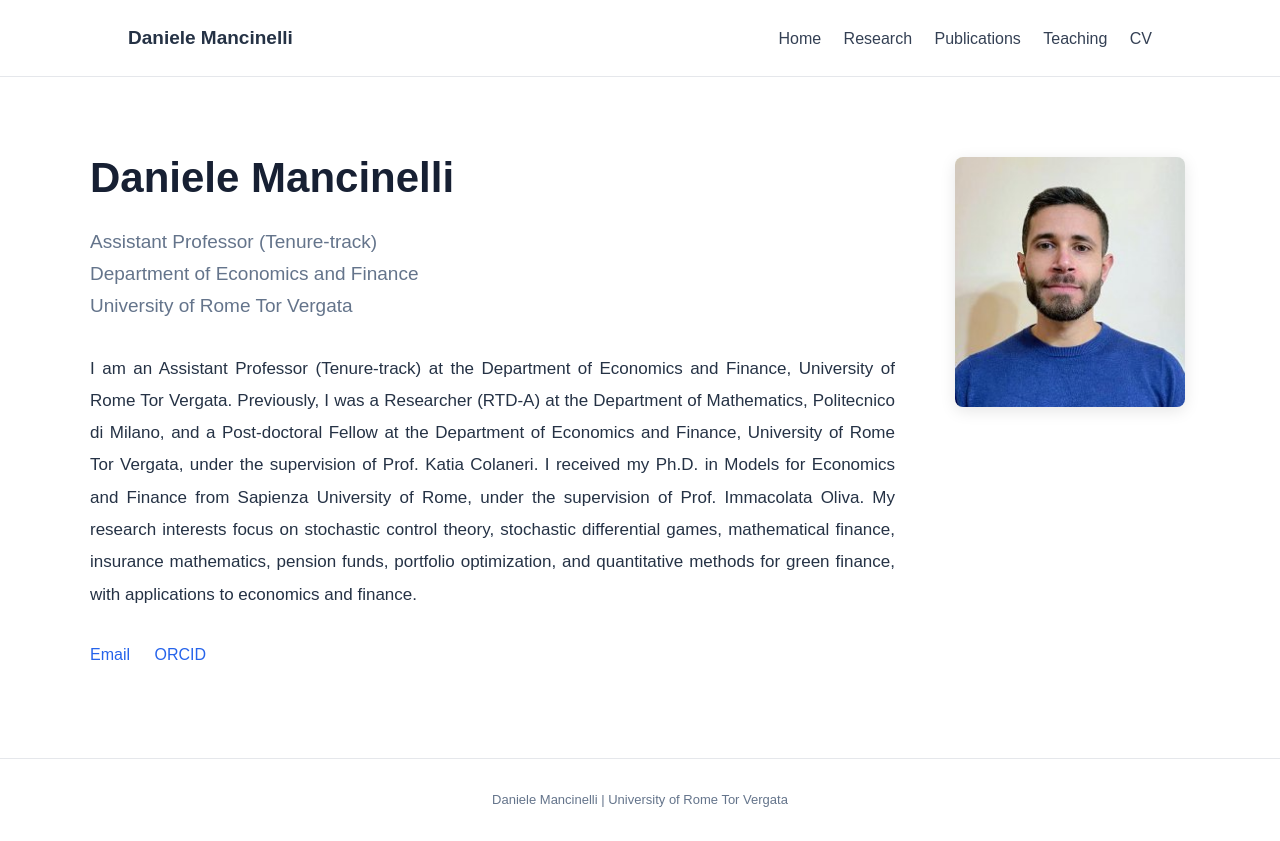
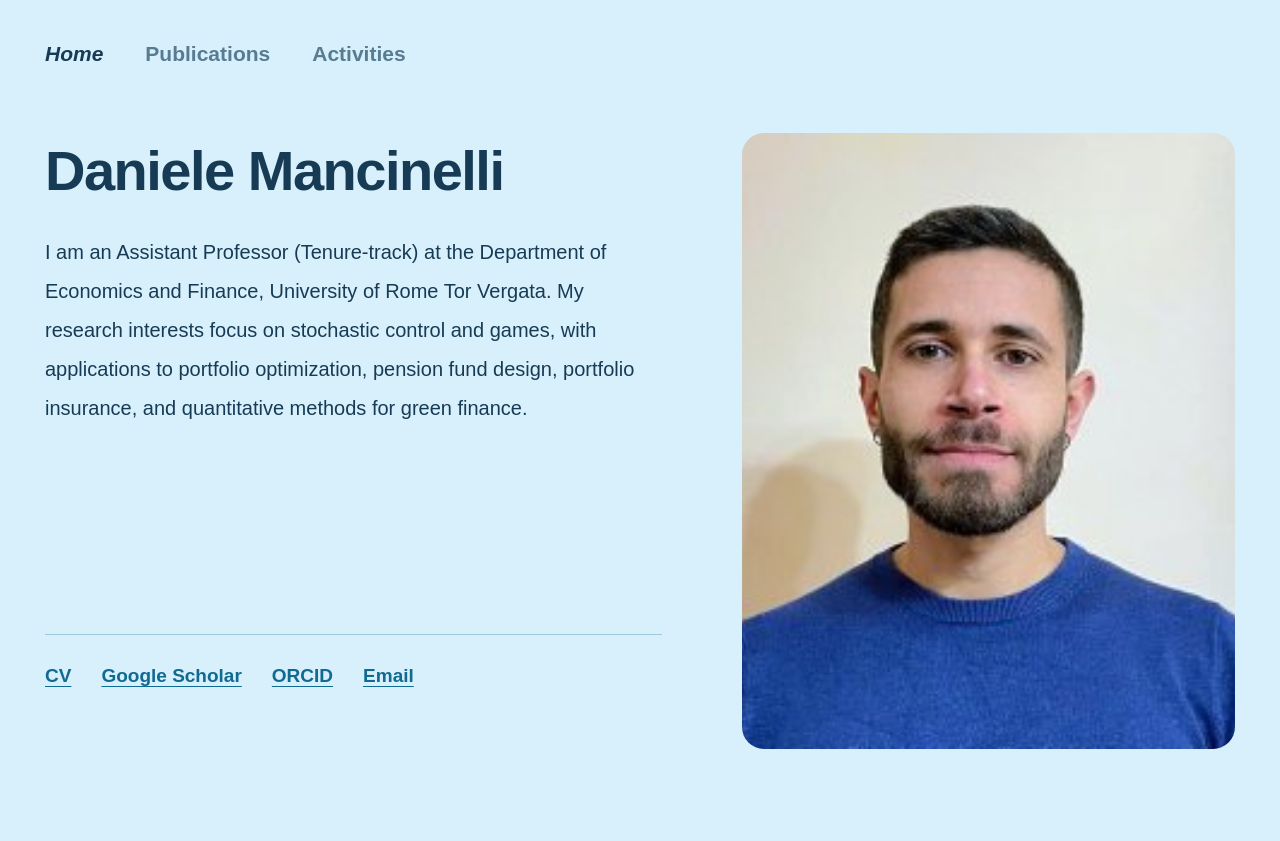
Before and after one commit to danielemancinelli1996-ops/danielemancinelli1996-ops.github.io, a plain HTML site: page index.html in a window 1280 px wide. After the commit the page ends 809 px from the top, so only its background shows below. Drawn offline with Linux system fonts and the light colour scheme.

Commit message:
Update index.html

```diff
--- a/index.html
+++ b/index.html
@@ -1,186 +1,219 @@
 
 <!DOCTYPE html>
 <html lang="en">
+
 <head>
 <meta charset="UTF-8">
 <meta name="viewport" content="width=device-width, initial-scale=1.0">
+
 <title>Daniele Mancinelli | Academic Website</title>
 
 <style>
+
+* {
+  box-sizing: border-box;
+}
+
 body {
   margin: 0;
-      font-family: Arial, sans-serif;
-      color: #253245;
-      background: #ffffff;
-      line-height: 1.7;
+  background-color: #D7F0FC;
+  color: #173B54;
+  font-family: Arial, Helvetica, sans-serif;
+  line-height: 1.8;
 }
 
+/* Navigation menu */
+
 nav {
-      padding: 22px 10%;
-      border-bottom: 1px solid #e5e7eb;
+  max-width: 1500px;
+  margin: auto;
+  padding: 35px 45px;
   display: flex;
-      justify-content: space-between;
   align-items: center;
+  gap: 42px;
   flex-wrap: wrap;
-      gap: 15px;
-    }
-
-    nav .brand {
-      font-weight: bold;
-      font-size: 19px;
 }
 
 nav a {
-      color: #344054;
+  color: #577B91;
+  font-size: 21px;
+  font-weight: 600;
   text-decoration: none;
-      margin-left: 18px;
 }
 
-    nav a:hover {
-      color: #2563eb;
+nav a:hover,
+nav a.active {
+  color: #173B54;
+}
+
+nav a.active {
+  font-style: italic;
+}
+
+/* Main layout */
+
+main {
+  max-width: 1500px;
+  margin: auto;
+  padding: 25px 45px 60px;
+}
+
+.container {
+  display: grid;
+  grid-template-columns: 1.25fr 1fr;
+  gap: 80px;
+  align-items: start;
+}
+
+.content {
+  display: flex;
+  flex-direction: column;
+  min-height: 70vh;
+}
+
+/* Name and biography */
+
+h1 {
+  font-size: 56px;
+  line-height: 1.15;
+  margin: 6px 0 30px;
+  font-weight: 800;
+  letter-spacing: -1.5px;
+}
+
+.bio {
+  font-size: 20px;
+  line-height: 1.95;
+  margin: 0;
+}
+
+/* Photograph */
+
+.photo {
+  width: 100%;
+}
+
+.photo img {
+  display: block;
+  width: 100%;
+  height: auto;
+  aspect-ratio: 4 / 5;
+  object-fit: cover;
+  object-position: center top;
+  border-radius: 22px;
+}
+
+/* Bottom links */
+
+.footer-links {
+  margin-top: auto;
+  padding-top: 24px;
+  border-top: 1px solid #9FC9DD;
+  display: flex;
+  gap: 30px;
+  flex-wrap: wrap;
+}
+
+.footer-links a {
+  color: #116A91;
+  font-size: 19px;
+  font-weight: 600;
+  text-decoration: underline;
+  text-underline-offset: 4px;
+}
+
+.footer-links a:hover {
+  color: #173B54;
+}
+
+/* Mobile layout */
+
+@media (max-width: 900px) {
+
+  nav {
+    padding: 25px;
+    gap: 20px;
+  }
+
+  nav a {
+    font-size: 17px;
   }
 
   main {
-      max-width: 1100px;
-      margin: 65px auto;
-      padding: 0 30px;
+    padding: 20px 25px;
   }
 
-    .hero {
-      display: flex;
-      align-items: flex-start;
-      justify-content: space-between;
-      gap: 55px;
+  .container {
+    grid-template-columns: 1fr;
+    gap: 35px;
   }
 
-    .hero-text {
-      flex: 1;
-      min-width: 0;
+  .content {
+    min-height: auto;
   }
 
-    .hero-text h1 {
-      font-size: 42px;
-      margin-top: 0;
-      margin-bottom: 12px;
-      color: #172033;
-    }
-
-    .subtitle {
-      font-size: 19px;
-      color: #64748b;
-      margin-bottom: 30px;
+  h1 {
+    font-size: 40px;
   }
 
   .bio {
     font-size: 17px;
-      line-height: 1.9;
-      text-align: justify;
-      margin-top: 20px;
   }
 
-    .hero-image {
-      flex: 0 0 240px;
-      text-align: center;
-      margin-top: 15px;
+  .photo {
+    max-width: 450px;
   }
 
-    .hero-image img {
-      width: 230px;
-      height: 250px;
-      object-fit: cover;
-      border-radius: 8px;
-      box-shadow: 0 4px 16px rgba(0,0,0,0.10);
+  .footer-links {
+    margin-top: 35px;
+    gap: 20px;
   }
 
-    .links {
-      margin-top: 30px;
+  .footer-links a {
+    font-size: 17px;
   }
 
-    .links a {
-      display: inline-block;
-      margin-right: 20px;
-      margin-bottom: 10px;
-      color: #2563eb;
-      text-decoration: none;
-      font-weight: 500;
 }
 
-    .links a:hover {
-      text-decoration: underline;
-    }
-
-    footer {
-      text-align: center;
-      padding: 30px;
-      border-top: 1px solid #e5e7eb;
-      color: #64748b;
-      font-size: 13px;
-      margin-top: 80px;
-    }
-
-    @media (max-width: 768px) {
-      nav {
-        padding: 20px 5%;
-      }
-
-      nav a {
-        margin-left: 0;
-        margin-right: 15px;
-      }
-
-      .hero {
-        flex-direction: column-reverse;
-        align-items: flex-start;
-        gap: 25px;
-      }
-
-      .hero-image {
-        text-align: left;
-      }
-
-      .hero-text h1 {
-        font-size: 34px;
-      }
-
-      .bio {
-        text-align: left;
-      }
-    }
 </style>
 </head>
 
 <body>
 
+<!-- Navigation menu -->
+
 <nav>
-    <div class="brand">Daniele Mancinelli</div>
-
-    <div>
-      <a href="index.html">Home</a>
-      <a href="research.html">Research</a>
+  <a href="index.html" class="active">Home</a>
   <a href="publications.html">Publications</a>
-      <a href="teaching.html">Teaching</a>
-      <a href="cv.html">CV</a>
-    </div>
+  <a href="activities.html">Activities</a>
 </nav>
 
+<!-- Homepage -->
+
 <main>
-    <section class="hero">
 
-      <div class="hero-text">
+  <div class="container">
+
+    <div class="content">
 
       <h1>Daniele Mancinelli</h1>
 
-        <div class="subtitle">
-          Assistant Professor (Tenure-track)<br>
-          Department of Economics and Finance<br>
-          University of Rome Tor Vergata
-        </div>
+      <p class="bio">I am an Assistant Professor (Tenure-track) at the Department of Economics and Finance, University of Rome Tor Vergata. My research interests focus on stochastic control and games, with applications to portfolio optimization, pension fund design, portfolio insurance, and quantitative methods for green finance.</p>
 
-        <p class="bio">I am an Assistant Professor (Tenure-track) at the Department of Economics and Finance, University of Rome Tor Vergata. Previously, I was a Researcher (RTD-A) at the Department of Mathematics, Politecnico di Milano, and a Post-doctoral Fellow at the Department of Economics and Finance, University of Rome Tor Vergata, under the supervision of Prof. Katia Colaneri. I received my Ph.D. in Models for Economics and Finance from Sapienza University of Rome, under the supervision of Prof. Immacolata Oliva. My research interests focus on stochastic control theory, stochastic differential games, mathematical finance, insurance mathematics, pension funds, portfolio optimization, and quantitative methods for green finance, with applications to economics and finance.</p>
+      <!-- Bottom links -->
 
-        <div class="links">
-          <a href="mailto:daniele.mancinelli@polimi.it">
-            Email
+      <div class="footer-links">
+
+        <a href="CV.pdf"
+           target="_blank"
+           rel="noopener noreferrer">
+          CV
+        </a>
+
+        <a href="https://scholar.google.com/citations?user=8hXtx8sAAAAJ&amp;hl=it"
+           target="_blank"
+           rel="noopener noreferrer">
+          Google Scholar
         </a>
 
         <a href="https://orcid.org/0000-0003-3854-2414"
@@ -188,22 +221,24 @@
            rel="noopener noreferrer">
           ORCID
         </a>
+
+        <a href="mailto:daniele.mancinelli@polimi.it">
+          Email
+        </a>
+
       </div>
 
     </div>
 
-      <div class="hero-image">
-        <img src="foto.jpg"
-             alt="Daniele Mancinelli">
+    <!-- Profile photograph -->
+
+    <div class="photo">
+      <img src="foto.jpg" alt="Daniele Mancinelli">
     </div>
 
-    </section>
+  </div>
+
 </main>
-
-  <footer>
-    Daniele Mancinelli |
-    University of Rome Tor Vergata
-  </footer>
 
 </body>
 </html>
```
Lines whose indentation alone changed are shown as unchanged.
